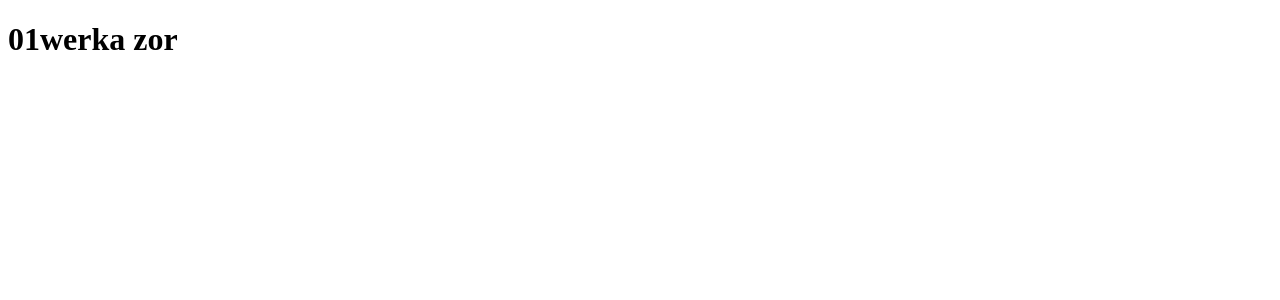
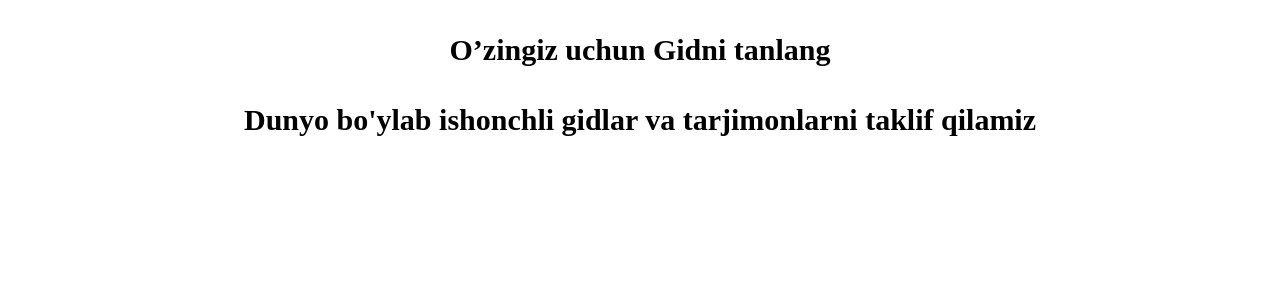
Before and after one commit to Abdurahmon7711/textdata, a React (Create React App) app: page / in a window 1280 px wide. Shown: the top 300 px of the page. Built offline with nearby package versions, Linux system fonts and the light colour scheme.

Commit message:
strukttura tuzildi

```diff
--- a/src/01werka/werka.jsx
+++ /dev/null
@@ -1,11 +0,0 @@
-import React from 'react'
-
-function Werka() {
-    return (
-        <div>
-            <h1>01werka zor</h1>
-        </div>
-    )
-}
-
-export default Werka
--- a/src/App.js
+++ b/src/App.js
@@ -1,10 +1,14 @@
  import React from "react";
-import Werka from "./01werka/werka";
+import ChooseGits from "./pages/chooseGits/ChooseGits";
+import Main from "./pages/main/Main";
+
+
 
 function App() {
   return (
     <div className="App">
-      <Werka/>
+       <ChooseGits/>
+       <Main/>
     </div>
   );
 }
--- /dev/null
+++ b/src/components/component/titleBig/Title.jsx
@@ -0,0 +1,12 @@
+import React from 'react'
+import './title.css'
+export default function Title(props) {
+  return (
+    <div>
+        <p className='title'>
+            {props.text}
+        </p>
+
+    </div>
+  )
+}
--- /dev/null
+++ b/src/components/component/titleBig/title.css
@@ -0,0 +1,7 @@
+.title{
+    font-family: 'Montserrat';
+    font-weight: 700;
+    font-size: 30px;
+    line-height: 40px;
+    text-align: center;
+}
--- /dev/null
+++ b/src/pages/chooseGits/ChooseGits.jsx
@@ -0,0 +1,9 @@
+import React from 'react'
+import Title from "../../components/component/titleBig/Title";
+export default function ChooseGits() {
+  return (
+    <div>
+          <Title text="O’zingiz uchun Gidni tanlang"/>
+    </div>
+  )
+}
--- /dev/null
+++ b/src/pages/main/Main.jsx
@@ -0,0 +1,9 @@
+import React from 'react'
+import Title from "../../components/component/titleBig/Title";
+export default function Main() {
+  return (
+    <div>
+       <Title text= "Dunyo bo'ylab ishonchli gidlar va tarjimonlarni taklif qilamiz"/>
+    </div>
+  )
+}
```
